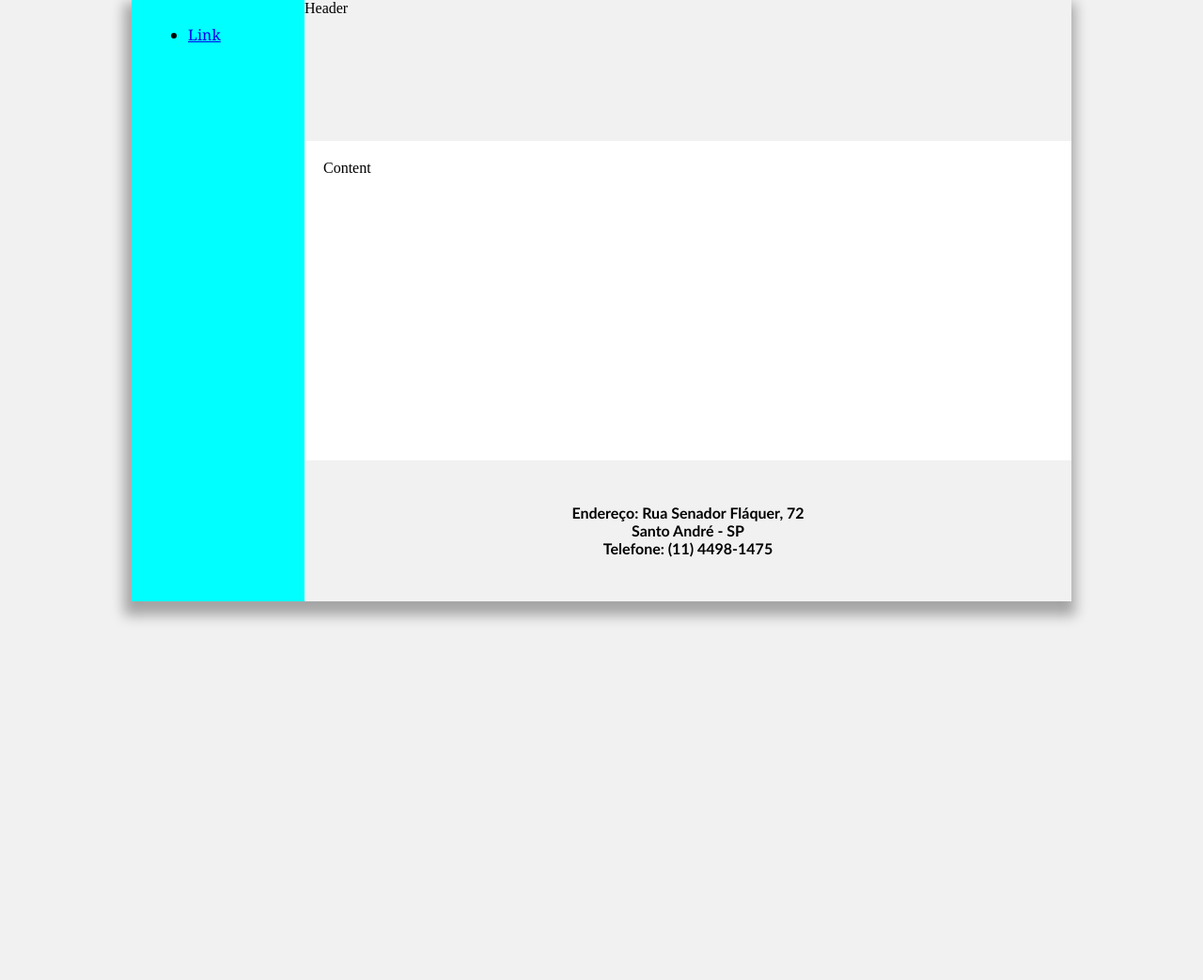
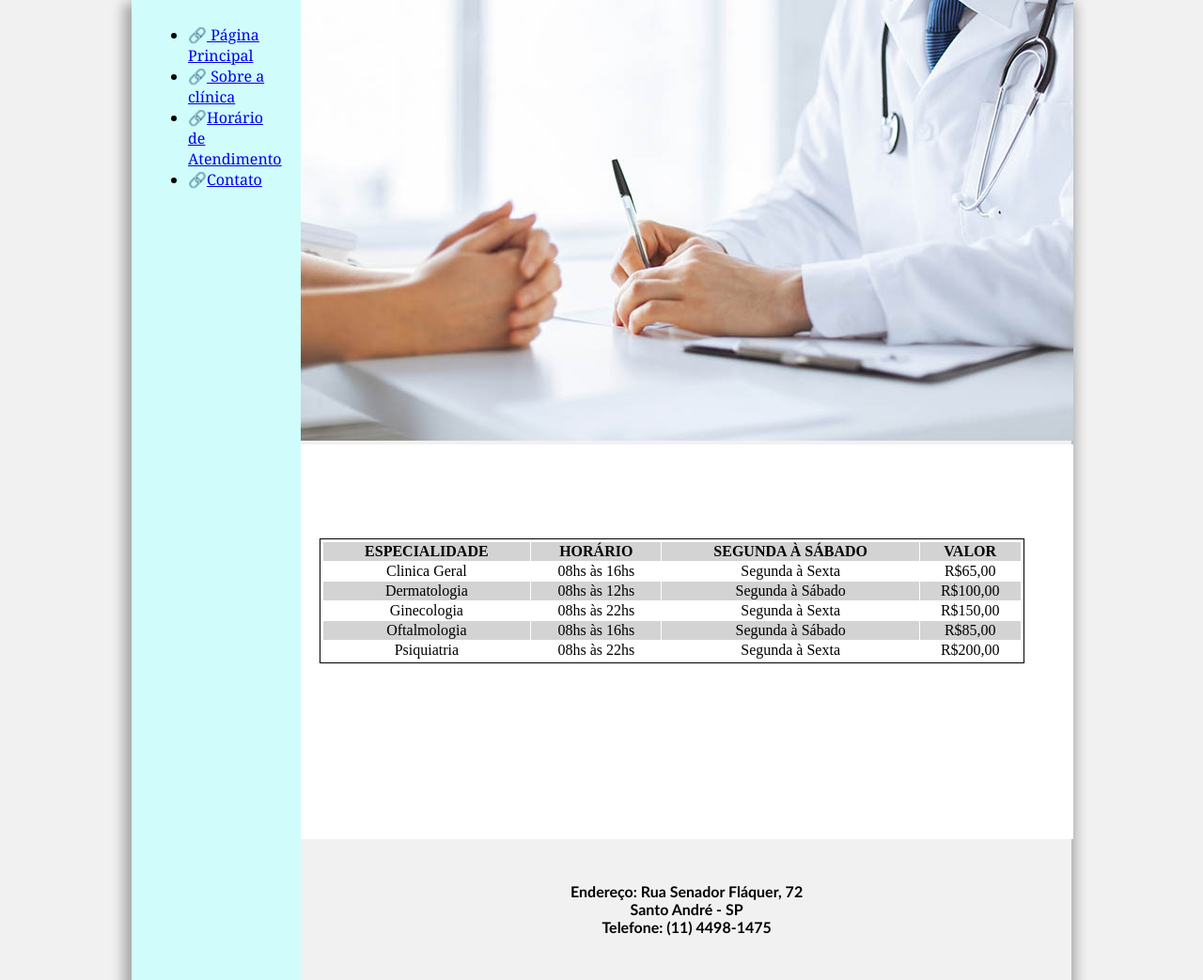
Before and after one commit to Lilarodrigues85/Estudos_dio_me, a plain HTML site: page desafio_site_completo_com_html/horario.html in a window 1280 px wide. Shown: the whole page at 94% size. Before the commit the page ends 800 px from the top, so only its background shows below. Drawn offline with Linux system fonts and the light colour scheme.

Commit message:
implantando páginas de horário e contato

```diff
--- a/desafio_site_completo_com_html/base.css
+++ b/desafio_site_completo_com_html/base.css
@@ -21,7 +21,7 @@ body {
 }
 .menu {
   width: 15%;
-  background-color: aqua;
+  background-color: rgb(208, 252, 252);
   padding: 10px 20px 0px;
 
 }
@@ -39,7 +39,30 @@ body {
   background-color: white;
   min-height: 300px;
   padding: 20px;
+  padding-top: 100px;
+  padding-bottom: -100px;
+
 }
+
+table {
+  border: solid 1px black;
+  padding: 2px;
+  width: 750px;
+
+}
+
+table thead {
+  background-color: lightgray;
+}
+
+table td {
+  text-align: center;
+}
+
+table tbody tr:nth-child(even) {
+  background-color: lightgray;
+}
+
 .content h1 {
   font-family: 'Gill Sans', 'Gill Sans MT', Calibri, 'Trebuchet MS', sans-serif;
 }
--- a/desafio_site_completo_com_html/horario.html
+++ b/desafio_site_completo_com_html/horario.html
@@ -12,18 +12,62 @@
         <div class="menu">
             <!-- Aqui vai o seu menu -->
             <ul>
-                <li><a href="#">Link</a></li>
-            </ul>
+                <li>&#x1F517<a href="index.html" target="_self"> Página Principal</a></li>
+                <li>&#x1F517<a href="historia.html" target="_self"> Sobre a clínica</a></li>
+                <li>&#x1F517<a href="horario.html">Horário de Atendimento</a></li>
+                <li>&#x1F517<a href="contato.html">Contato</a></li>
         </div>
 
         <div class="main">
             <div class="header">
-                Header
-                <!-- Aqui vai o seu header -->
+               <img src="Imagens/horario_de_atendimento.jpg" alt="Horário de atendimento">
             </div>
 
             <div class="content">
-                Content
+                <table cellspacing="1">
+                    <thead>
+                        <tr>
+                            <th title="Especialidade">ESPECIALIDADE</th>
+                            <th title="horário">HORÁRIO</th>
+                            <th title="dia da semana">SEGUNDA À SÁBADO</th>
+                            <th title="valor">VALOR</th>
+                        </tr>
+                    </thead>
+                    <tbody>
+                        <tr>
+                            <td>Clinica Geral</td>
+                            <td>08hs às 16hs</td>
+                            <td>Segunda à Sexta</td>
+                            <td>R$65,00</td>
+                        </tr>
+                        <tr>
+                            <td>Dermatologia</td>
+                            <td>08hs às 12hs</td>
+                            <td>Segunda à Sábado</td>
+                            <td>R$100,00</td>
+                        </tr>
+                        <tr>
+                            <td>Ginecologia</td>
+                            <td>08hs às 22hs</td>
+                            <td>Segunda à Sexta</td>
+                            <td>R$150,00</td>
+                        </tr>
+                        <tr>
+                            <td>Oftalmologia</td>
+                            <td>08hs às 16hs</td>
+                            <td>Segunda à Sábado</td>
+                            <td>R$85,00</td>
+                        </tr>
+                        <tr>
+                            <td>Psiquiatria</td>
+                            <td>08hs às 22hs</td>
+                            <td>Segunda à Sexta</td>
+                            <td>R$200,00</td>
+                        </tr>
+                    </tbody>
+
+
+                </table>
                 <!-- Aqui vai o seu conteúdo -->
             </div>
 
```
Also changed, not shown: desafio_site_completo_com_html/contato.html (+5 -2 lines), desafio_site_completo_com_html/historia.html (+4 -1 lines), desafio_site_completo_com_html/Imagens/contato.jpg (added), desafio_site_completo_com_html/Imagens/horario_de_atendimento.jpg (added).
